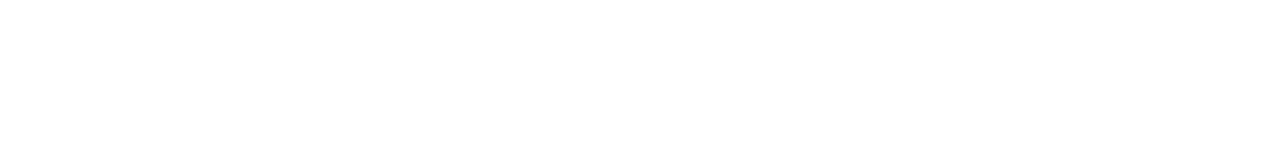
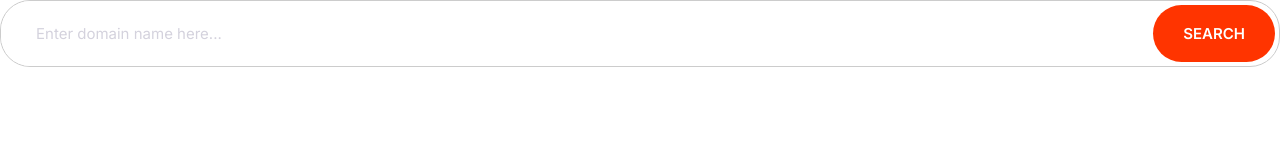
Before and after one commit to StrongMind0/Adeyemi, a plain HTML site: page new.html in a window 1280 px wide. Drawn offline with Linux system fonts and the light colour scheme.

Commit message:
Creating Input field together with search button

```diff
--- a/css/styles.css
+++ b/css/styles.css
@@ -8,6 +8,8 @@
     --color-accent: #ff3400;
     --color-headings: #210e6b;
     --color-body: #918ca4;
+    --border-color:#ccc;
+    --border-radius:30px;
 }
 
 html{
@@ -187,13 +189,13 @@ a{
 /* Buttons */
 
 .btn{
+    border-radius: 40px;
+    border: 0;
+    cursor: pointer;
     font-size: 1.8rem;
+    font-weight: 600;
+    margin: 1rem 0;
     padding: 2rem 3rem;
-    margin: 1rem 0;
-    cursor: pointer;
-    border: 0;
-    font-weight: 600;
-    border-radius: 40px;
     text-align: center;
     text-transform: uppercase;
     white-space: nowrap;
@@ -249,3 +251,40 @@ a{
         font-size: 1.5rem;
     }
 }
+
+/* Input */
+
+.input{
+    color: var(--color-headings);
+    outline: 0;
+    padding: 1.5rem 3.5rem;
+    border: 1px solid var(--border-color);
+    border-radius: var(--border-radius);
+    font-size: 2rem;
+}
+
+::placeholder{
+    color: #d4d2dd;
+}
+
+.input-group{
+    border: 1px solid var(--border-color);
+    border-radius: var(--border-radius);
+    display: flex;
+}
+
+
+.input-group .input{
+    border: 0;
+    flex-grow: 1;
+}
+
+.input-group .btn{
+    margin: 4px;
+}
+
+@media screen and (min-width: 1024px) {
+    .input{
+        font-size: 1.5rem;
+    }
+}
--- a/new.html
+++ b/new.html
@@ -11,6 +11,9 @@
     <link rel="stylesheet" href="/css/normalize .css">
 </head>
 <body>
-
+  <div class="input-group">
+    <input type="text" class="input" placeholder="Enter domain name here...">
+    <button class="btn btn-accent">Search</button>
+</div>
 </body>
 </html>
```
Also changed, not shown: components/input.html (added, +4 -0 lines).
